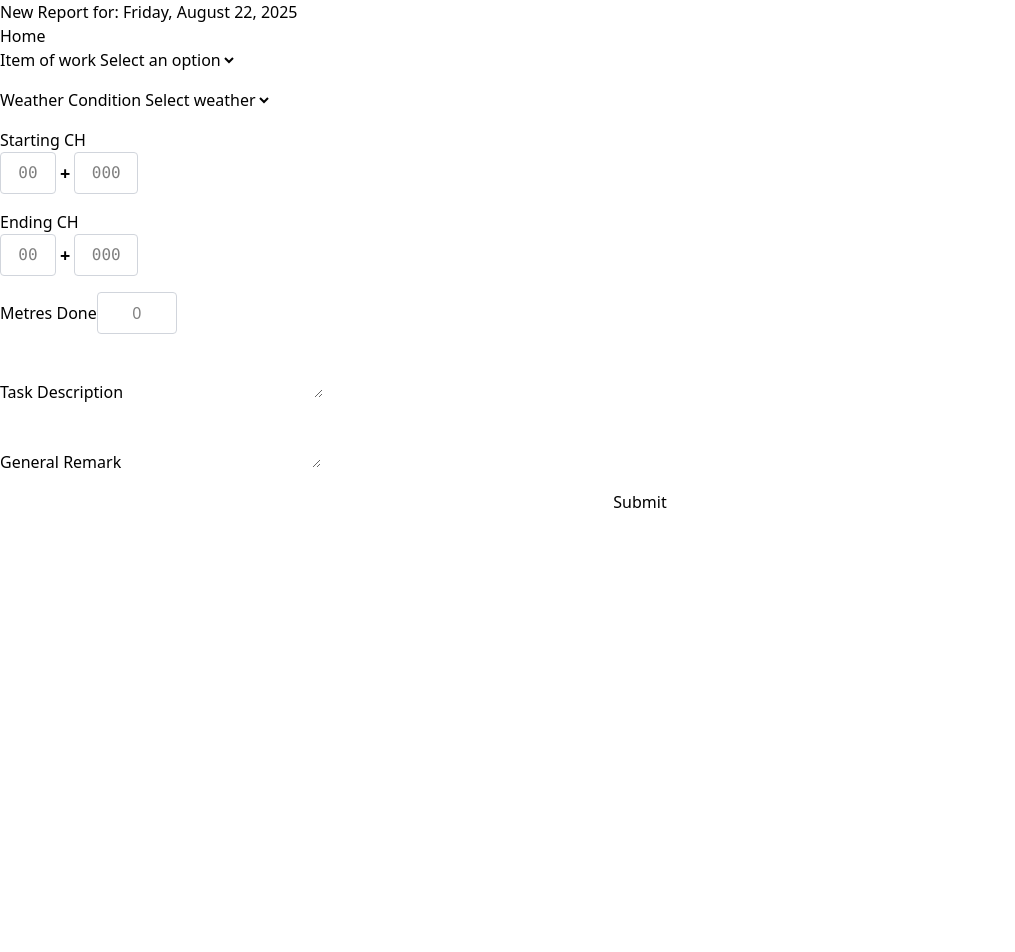
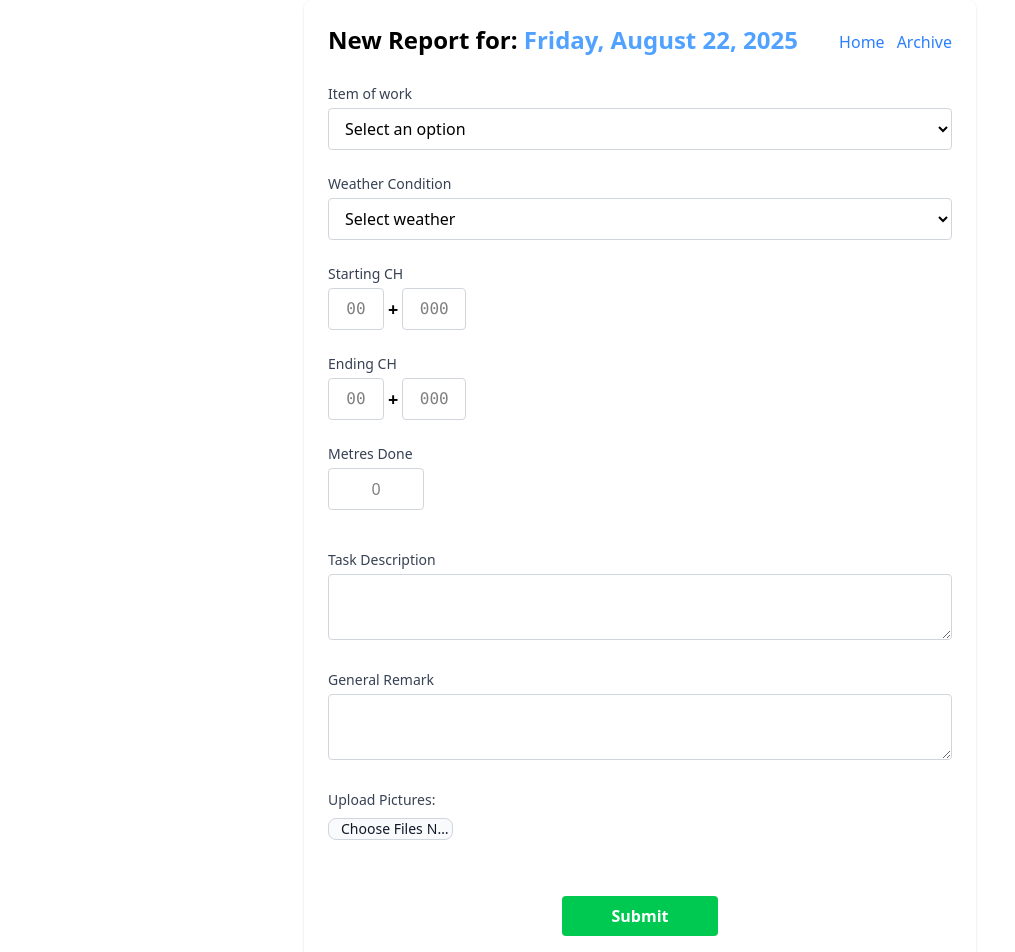
Before and after one commit to NewMan274/Progress-Report, a React (Vite) app in the folder progress-report/: page /new-report in a window 1280 px wide. Shown: the top 952 px of the page, without its empty margins (0-1015 px from the left). Before the commit the page ends 800 px from the top, so only its background shows below. Built offline with nearby package versions, Linux system fonts and the light colour scheme.

Commit message:
New Report Component completed

```diff
--- a/progress-report/src/component/Archive.jsx
+++ b/progress-report/src/component/Archive.jsx
@@ -27,6 +27,18 @@ function Archive() {
                     : value}
                 </p>
               ))}
+              {report.images && report.images.length > 0 && (
+                <div style={{ display: "flex", gap: "10px", flexWrap: "wrap" }}>
+                  {report.images.map((imgUrl, idx) => (
+                    <img
+                      key={idx}
+                      src={imgUrl}
+                      alt={`report-img-${idx}`}
+                      style={{ width: 100, height: 100, objectFit: "cover" }}
+                    />
+                  ))}
+                </div>
+              )}
             </li>
           ))}
         </ul>
--- a/progress-report/src/component/MetresDone.jsx
+++ b/progress-report/src/component/MetresDone.jsx
@@ -24,16 +24,25 @@ function MetresDone({ startKm, startM, endKm, endM }) {
   };
 
   return (
-    <div>
-      <label>Metres Done</label>
+    <div className="mb-4">
+      <label className="block text-sm font-medium text-gray-700 mb-1">
+        Metres Done
+      </label>
       <input
         type="text"
         value={metres}
         onChange={handleManualChange}
         disabled={!isManual}
-        className="w-20 border border-gray-300 rounded p-2 text-center"
+        className={`w-24 border border-gray-300 rounded px-3 py-2 text-center focus:outline-none focus:ring-2 focus:ring-blue-400 ${
+          !isManual ? "bg-gray-100 text-gray-500" : ""
+        }`}
         placeholder="0"
       />
+      {!isManual && (
+        <span className="ml-2 text-xs text-blue-300 font-semibold">
+          (Auto-calculated)
+        </span>
+      )}
     </div>
   );
 }
--- a/progress-report/src/component/NewReport.jsx
+++ b/progress-report/src/component/NewReport.jsx
@@ -15,6 +15,7 @@ function NewReport() {
 
   const [startCh, setStartCh] = useState({ km: "", m: "" });
   const [endCh, setEndCh] = useState({ km: "", m: "" });
+  const [images, setImages] = useState([]);
 
   const handleStartChainage = useCallback((val) => {
     setStartCh(val);
@@ -57,6 +58,7 @@ function NewReport() {
       metresDone: dailyReports.metresDone,
       taskDescription: dailyReports.taskDescription,
       generalRemark: dailyReports.generalRemark,
+      images: images.map(img => URL.createObjectURL(img)),
     };
 
     addReport(newReport);
@@ -72,7 +74,8 @@ function NewReport() {
       generalRemark: "",
     });
 
-    // Reset chainage inputs after submission
+    setImages([]);
+
     setResetChainage(true);
     setTimeout(() => setResetChainage(false), 0);
 
@@ -80,21 +83,29 @@ function NewReport() {
   };
 
   return (
-    <div>
-      <h1>New Report for: <span>{formatedDate}</span></h1>
-      <div>
-        <Link to="/">
-          Home
-        </Link>
+    <div className="max-w-2xl mx-auto p-6 bg-white rounded-lg shadow">
+      <div className="flex mb-5">
+        <h1 className="text-2xl font-bold mb-2">
+          New Report for: <span className="text-blue-400">{formatedDate}</span>
+        </h1>
+        <div className="ml-auto pt-1.5">
+          <Link to="/" className="text-blue-500 hover:underline">
+            Home
+          </Link>
+          <Link to="/archive" className="text-blue-500 hover:underline ml-3">
+            Archive
+          </Link>
+        </div>
       </div>
-      <form onSubmit={handleSubmit} className="flex flex-col gap-4">
+      <form onSubmit={handleSubmit} className="flex flex-col gap-6">
         <div>
-          <label>Item of work</label>
+          <label className="block text-sm font-medium text-gray-700 mb-1">Item of work</label>
           <select
             name="items"
             id="work-items"
             value={dailyReports.itemOfWork}
             onChange={(e) => setDailyReports(prev => ({ ...prev, itemOfWork: e.target.value }))}
+            className="w-full border border-gray-300 rounded px-3 py-2 focus:outline-none focus:ring-2 focus:ring-blue-400"
           >
             <option value="" disabled>Select an option</option>
             <option value="Excavation">Earthwork</option>
@@ -105,12 +116,13 @@ function NewReport() {
           </select>
         </div>
         <div>
-          <label>Weather Condition</label>
+          <label className="block text-sm font-medium text-gray-700 mb-1">Weather Condition</label>
           <select
             name="weather"
             id="weather"
             value={dailyReports.weatherCondition}
             onChange={(e) => setDailyReports(prev => ({ ...prev, weatherCondition: e.target.value }))}
+            className="w-full border border-gray-300 rounded px-3 py-2 focus:outline-none focus:ring-2 focus:ring-blue-400"
           >
             <option value="" disabled>Select weather</option>
             <option value="Sunny">Sunny</option>
@@ -121,39 +133,78 @@ function NewReport() {
           </select>
         </div>
         <div>
-          <label>Starting CH</label>
+          <label className="block text-sm font-medium text-gray-700 mb-1">Starting CH</label>
           <ChainageInput onChange={handleStartChainage} resetSignal={resetChainage} />
         </div>
         <div>
-          <label>Ending CH</label>
+          <label className="block text-sm font-medium text-gray-700 mb-1">Ending CH</label>
           <ChainageInput onChange={handleEndChainage} resetSignal={resetChainage} />
         </div>
-
-        {/* New Metres Done */}
         <MetresDone
           startKm={startCh.km}
           startM={startCh.m}
           endKm={endCh.km}
           endM={endCh.m}
         />
-
         <div>
-          <label>Task Description</label>
+          <label className="block text-sm font-medium text-gray-700 mb-1">Task Description</label>
           <textarea
             name="task-description"
             id="task-description"
             value={dailyReports.taskDescription}
             onChange={(e) => setDailyReports(prev => ({ ...prev, taskDescription: e.target.value }))}
+            className="w-full border border-gray-300 rounded px-3 py-2 focus:outline-none focus:ring-2 focus:ring-blue-400"
           />
         </div>
         <div>
-          <label>General Remark</label>
+          <label className="block text-sm font-medium text-gray-700 mb-1">General Remark</label>
           <textarea
             value={dailyReports.generalRemark}
             onChange={(e) => setDailyReports(prev => ({ ...prev, generalRemark: e.target.value }))}
+            className="w-full border border-gray-300 rounded px-3 py-2 focus:outline-none focus:ring-2 focus:ring-blue-400"
           />
         </div>
-        <button type="submit">
+        <div>
+          <label className="block text-sm font-medium text-gray-700 mb-2">
+            Upload Pictures:
+          </label>
+          <input
+            type="file"
+            accept="image/*"
+            multiple
+            capture="environment"
+            onChange={(e) => {
+              const files = Array.from(e.target.files);
+              setImages(prev => [...prev, ...files]);
+            }}
+            className="block w-1/5 text-sm pl-3 text-gray-900 border border-gray-300 rounded-lg cursor-pointer bg-gray-50 focus:outline-none"
+          />
+          <div className="flex flex-wrap gap-4 mt-4">
+            {images.map((img, idx) => (
+              <div key={idx} className="relative">
+                <img
+                  src={URL.createObjectURL(img)}
+                  alt={`preview-${idx}`}
+                  className="w-24 h-24 object-cover rounded shadow"
+                />
+                <button
+                  type="button"
+                  onClick={() => {
+                    setImages(prev => prev.filter((_, i) => i !== idx));
+                  }}
+                  className="absolute top-1 right-1 bg-red-200 text-white rounded-full w-6 h-6 flex items-center justify-center text-xs font-bold shadow hover:bg-red-300"
+                  title="Remove"
+                >
+                  ×
+                </button>
+              </div>
+            ))}
+          </div>
+        </div>
+        <button
+          type="submit"
+          className="w-1/4 mx-auto mt-4 px-6 py-2 bg-green-500 text-white rounded font-semibold hover:bg-blue-700 transition"
+        >
           Submit
         </button>
       </form>
```
